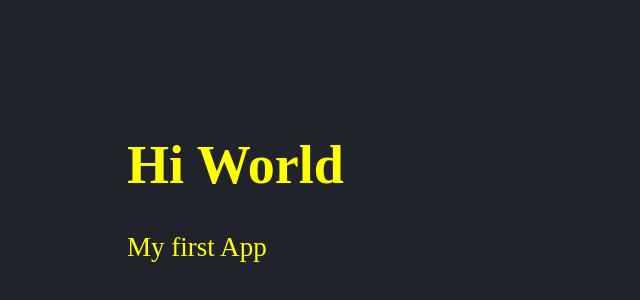
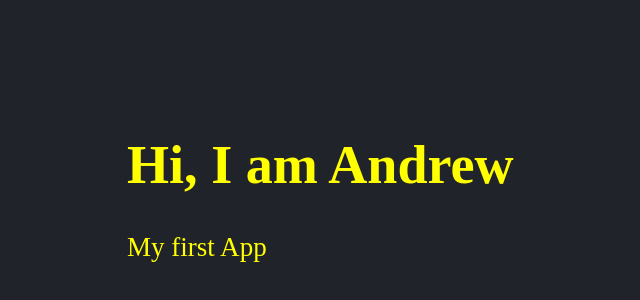
Before and after one commit to andrezffajardo/ReactJS-zero-to-expert-Counter-App, a React (Create React App) app: page / in a window 1280 px wide. Shown: the part 70-370 px from the top of the page, without its empty margins (41-681 px from the left). Built offline with nearby package versions, Linux system fonts and the light colour scheme.

Commit message:
Component comunication

```diff
--- a/src/FirstApp.js
+++ b/src/FirstApp.js
@@ -1,8 +1,6 @@
 import React from "react";
 
-const FirstApp = () => {
-
-    const greet = 'Hi World';
+const FirstApp = ( { greet } ) => {
 
     return (
         <>
--- a/src/index.js
+++ b/src/index.js
@@ -6,4 +6,4 @@ import './index.css';
 
 const divRoot = document.querySelector('#root');
 
-ReactDOM.render( <FirstApp />, divRoot );
+ReactDOM.render( <FirstApp greet="Hi, I am Andrew" />, divRoot );
```
